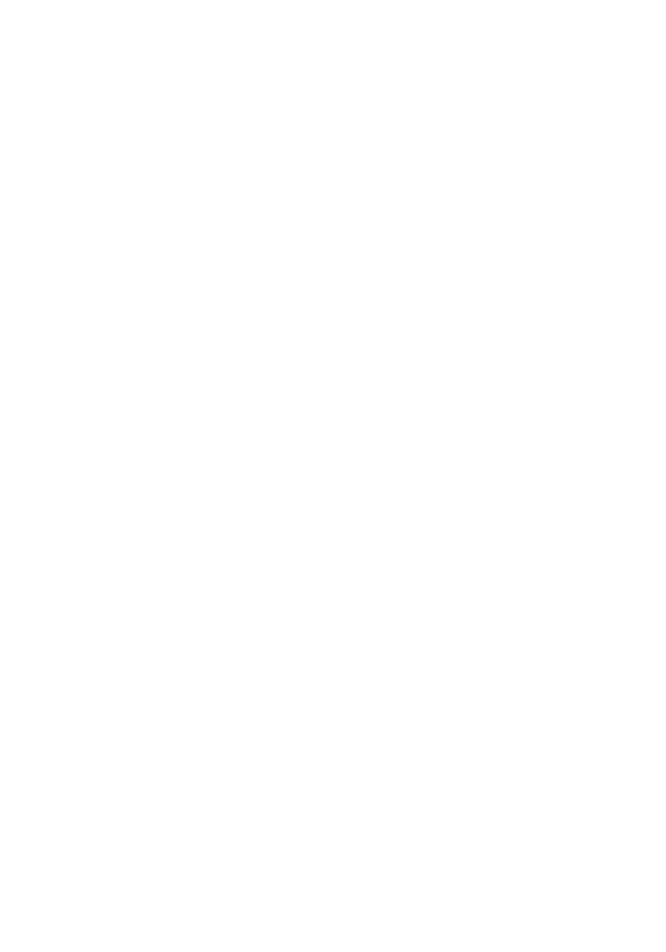
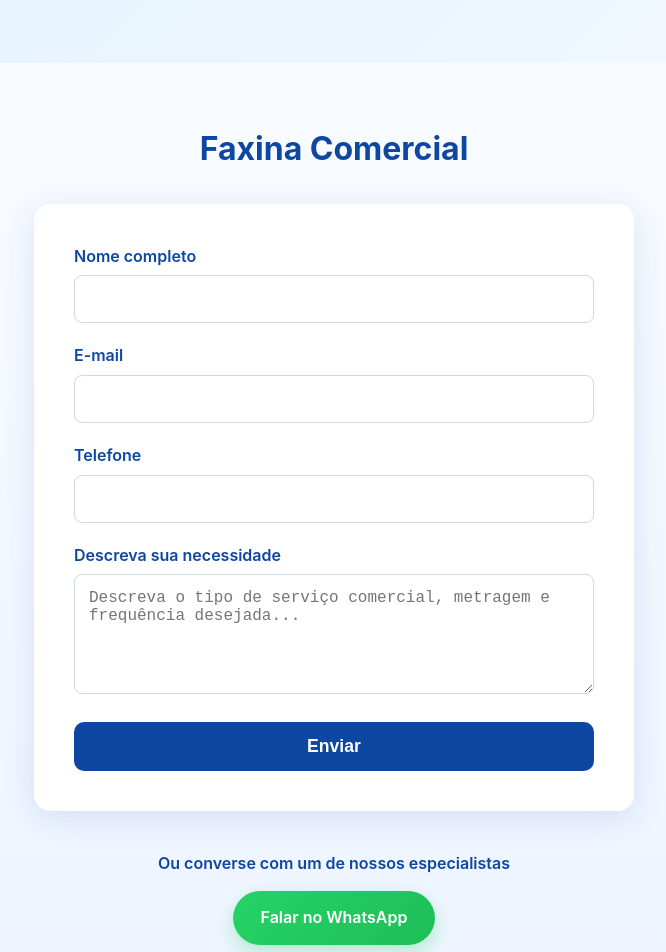
Before and after one commit to LuisMorais10/FixItt, a React (Vite) app in the folder Frontend/fixit-web/: page /faxina/comercial in a window 1280 px wide. Before the commit this address had no page. Shown: the part 120-1072 px from the top of the page, without its empty margins (306-972 px from the left). Before the commit the page ends 800 px from the top, so only its background shows below. Built offline with nearby package versions, Linux system fonts and the light colour scheme.

Commit message:
Fluxo integrado

```diff
--- a/Frontend/fixit-web/src/App.jsx
+++ b/Frontend/fixit-web/src/App.jsx
@@ -13,6 +13,7 @@
 import ContaVerificada from "./pages/ContaVerificada"
 import PagamentoConfirmado from "./pages/PagamentoConfirmado"
 import MeusPedidos from "./pages/MeusPedidos"
+import PaginaContatoEmpresarial from "./pages/PaginaContatoEmpresarial"
 
 function App() {
   return (
@@ -22,10 +23,13 @@
         {/* PÚBLICAS */}
         <Route index element={<Home />} />
         <Route path="faxina" element={<Faxina />} />
+        <Route path="faxina/comercial" element={<PaginaContatoEmpresarial />} />
+        <Route path="faxina/hotelaria" element={<PaginaContatoEmpresarial />} />
         <Route path="entrar" element={<Entrar />} />
         <Route path="criar-conta" element={<CriarConta />} />
         <Route path="verificar-codigo" element={<VerificarCodigo />} />
         <Route path="conta-verificada" element={<ContaVerificada />} />
+
 
         {/* PROTEGIDAS */}
         <Route
--- a/Frontend/fixit-web/src/Styles/global.css
+++ b/Frontend/fixit-web/src/Styles/global.css
@@ -935,3 +935,35 @@
   background: #08306b;
   transform: translateY(-2px);
 }
+
+/* =========================
+   CONTATO EMPRESARIAL
+========================= */
+
+.whatsapp-section {
+  margin-top: 40px;
+  text-align: center;
+}
+
+.whatsapp-text {
+  margin-bottom: 15px;
+  font-weight: 600;
+  color: #0d47a1;
+}
+
+.btn-whatsapp {
+  display: inline-block;
+  padding: 14px 28px;
+  border-radius: 30px;
+  background: linear-gradient(135deg, #25D366, #1ebe57);
+  color: #ffffff;
+  font-weight: 600;
+  text-decoration: none;
+  box-shadow: 0 8px 20px rgba(37, 211, 102, 0.3);
+  transition: transform 0.2s ease, box-shadow 0.2s ease;
+}
+
+.btn-whatsapp:hover {
+  transform: translateY(-2px);
+  box-shadow: 0 10px 24px rgba(37, 211, 102, 0.4);
+}
--- a/Frontend/fixit-web/src/pages/Agendamento.jsx
+++ b/Frontend/fixit-web/src/pages/Agendamento.jsx
@@ -11,6 +11,13 @@
   const year = currentDate.getFullYear()
   const month = currentDate.getMonth()
 
+  // 🔵 DATA MÍNIMA (HOJE + 2 DIAS)
+  const today = new Date()
+  today.setHours(0, 0, 0, 0)
+
+  const minDate = new Date(today)
+  minDate.setDate(minDate.getDate() + 2)
+
   const daysInMonth = new Date(year, month + 1, 0).getDate()
   const firstDay = new Date(year, month, 1).getDay()
 
@@ -19,8 +26,19 @@
     year: "numeric",
   })
 
+  // 🔵 BLOQUEAR VOLTAR PARA MESES ANTERIORES
   const handlePrevMonth = () => {
-    setCurrentDate(new Date(year, month - 1, 1))
+    const firstAllowedMonth = new Date(
+      minDate.getFullYear(),
+      minDate.getMonth(),
+      1
+    )
+
+    const previousMonth = new Date(year, month - 1, 1)
+
+    if (previousMonth >= firstAllowedMonth) {
+      setCurrentDate(previousMonth)
+    }
   }
 
   const handleNextMonth = () => {
@@ -66,6 +84,12 @@
 
           {[...Array(daysInMonth)].map((_, i) => {
             const day = i + 1
+
+            const currentDayDate = new Date(year, month, day)
+            currentDayDate.setHours(0, 0, 0, 0)
+
+            const isDisabled = currentDayDate < minDate
+
             const isSelected =
               selectedDate?.day === day &&
               selectedDate?.month === month &&
@@ -74,10 +98,14 @@
             return (
               <div
                 key={day}
-                className={`calendar-day ${isSelected ? "selected" : ""}`}
-                onClick={() =>
-                  setSelectedDate({ day, month, year })
-                }
+                className={`calendar-day
+                  ${isSelected ? "selected" : ""}
+                  ${isDisabled ? "disabled" : ""}`}
+                onClick={() => {
+                  if (!isDisabled) {
+                    setSelectedDate({ day, month, year })
+                  }
+                }}
               >
                 {day}
               </div>
--- a/Frontend/fixit-web/src/pages/Faxina.jsx
+++ b/Frontend/fixit-web/src/pages/Faxina.jsx
@@ -37,7 +37,7 @@
             <ImageSlider images={[residencial1, residencial2, residencial3]} />
             <h3>Faxina Residencial Agendada</h3>
             <p>
-              Limpeza completa agendada com antecedência, ideal para manter sua
+              Limpeza completa agendada com 48 horas de antecedência, ideal para manter sua
               casa sempre organizada.
             </p>
           </div>
--- a/Frontend/fixit-web/src/pages/FormularioFaxinaR.jsx
+++ b/Frontend/fixit-web/src/pages/FormularioFaxinaR.jsx
@@ -1,8 +1,18 @@
-import { useNavigate } from "react-router-dom"
+import { useNavigate, useLocation } from "react-router-dom"
 import { useState } from "react"
+
 
 function FormularioFaxina() {
   const navigate = useNavigate()
+  const location = useLocation()
+
+      let serviceId = 1
+
+      if (location.pathname.includes("residencial-flash")) {
+          serviceId = 2
+        }
+
+
   const [tipoImovel, setTipoImovel] = useState("")
   const [quartos, setQuartos] = useState("")
   const [banheiros, setBanheiros] = useState("")
@@ -26,7 +36,7 @@
     e.preventDefault()
 
     const orderData = {
-      service: 1,
+      service: serviceId,
       date: formattedDate,
       description: `
       Turno: ${savedTurno}
--- /dev/null
+++ b/Frontend/fixit-web/src/pages/PaginaContatoEmpresarial.jsx
@@ -0,0 +1,62 @@
+import { useLocation } from "react-router-dom"
+
+function PaginaContatoEmpresarial() {
+  const location = useLocation()
+
+  const isHotel = location.pathname.includes("hotel")
+
+  const titulo = isHotel
+    ? "Apoio de Limpeza para Redes Hoteleiras"
+    : "Faxina Comercial"
+
+  const descricaoPlaceholder = isHotel
+    ? "Descreva a necessidade da rede hoteleira, quantidade de quartos, turnos e período desejado..."
+    : "Descreva o tipo de serviço comercial, metragem e frequência desejada..."
+
+  const whatsappLink = "https://wa.me/5511999999999" // coloque seu número real
+
+  return (
+    <section className="contato">
+      <h2>{titulo}</h2>
+
+      <div className="form-wrapper">
+        <form className="agendamento-form">
+          <label>Nome completo</label>
+          <input type="text" required />
+
+          <label>E-mail</label>
+          <input type="email" required />
+
+          <label>Telefone</label>
+          <input type="tel" required />
+
+          <label>Descreva sua necessidade</label>
+          <textarea
+            rows={5}
+            placeholder={descricaoPlaceholder}
+            required
+          />
+
+          <button type="submit">Enviar</button>
+        </form>
+      </div>
+
+      <div className="whatsapp-section">
+        <p className="whatsapp-text">
+          Ou converse com um de nossos especialistas
+        </p>
+
+        <a
+          href={whatsappLink}
+          target="_blank"
+          rel="noopener noreferrer"
+          className="btn-whatsapp"
+        >
+          Falar no WhatsApp
+        </a>
+      </div>
+    </section>
+  )
+}
+
+export default PaginaContatoEmpresarial
```
